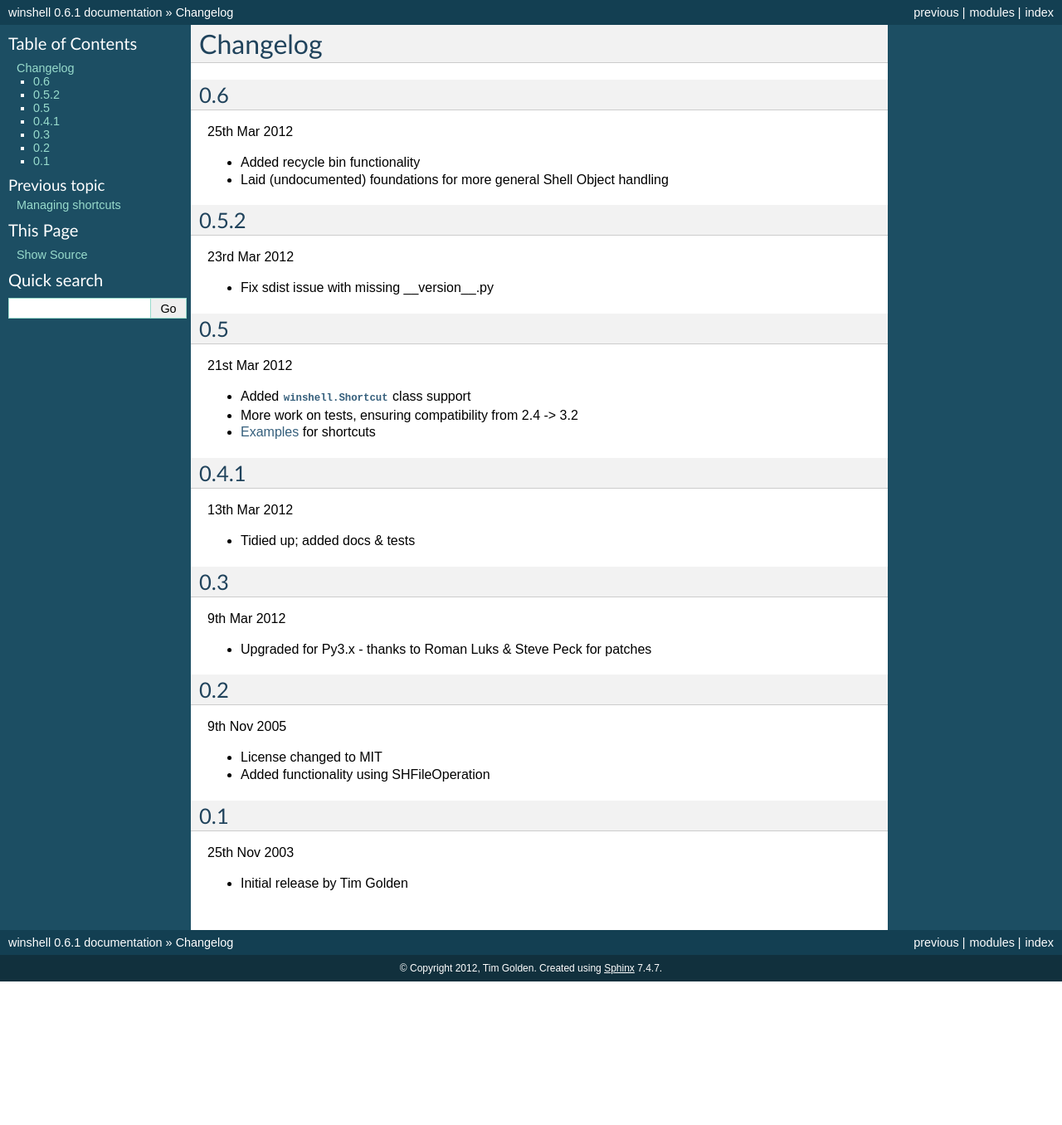
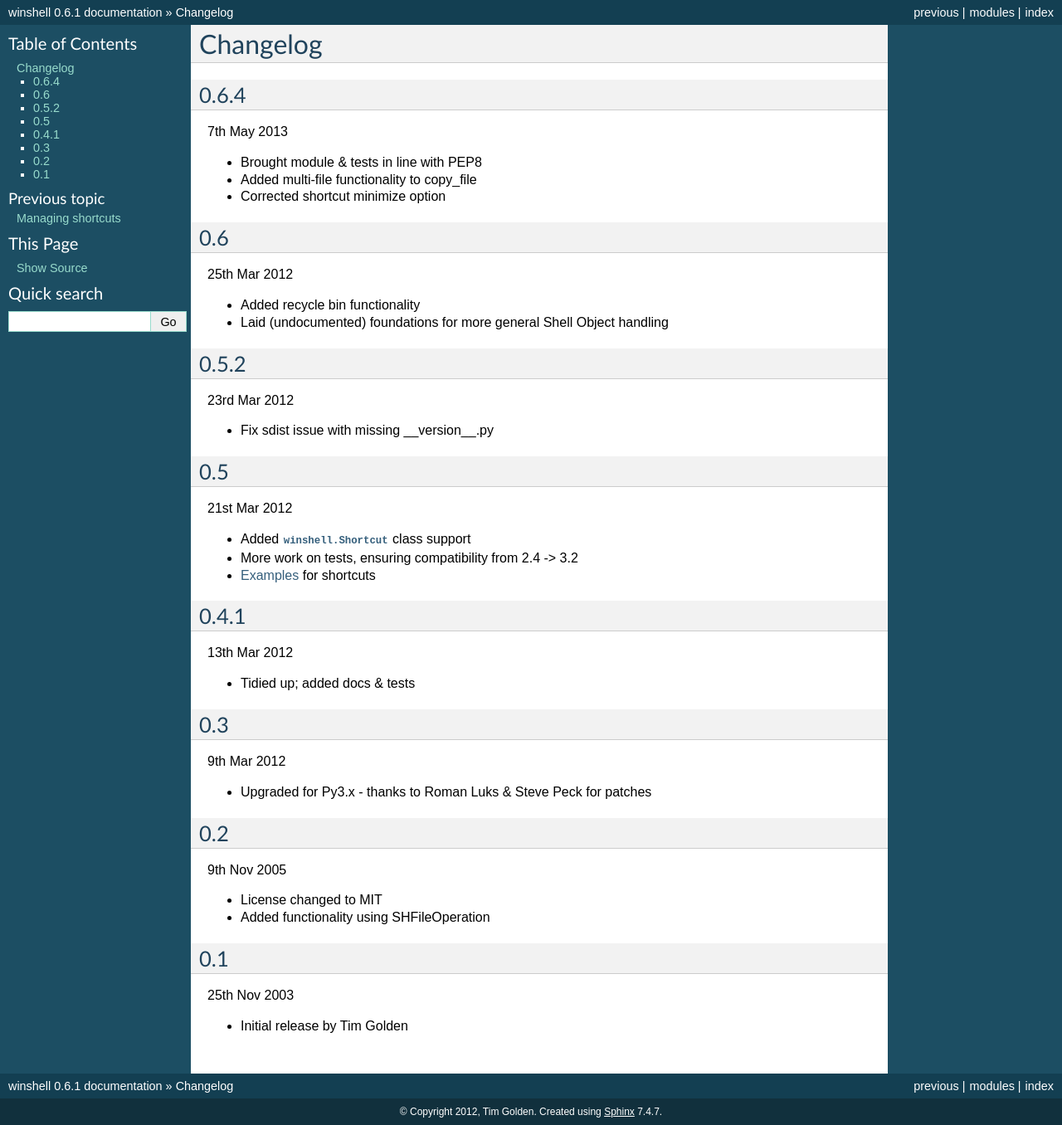
Before and after one commit to tjguk/winshell, a Sphinx documentation site: the page built from docs/changelog.rst, in a window 1280 px wide. Shown: the whole page at 83% size. Built offline with Sphinx 7.4.7, drawn with Linux system fonts in a browser that asks for light colours; before the commit the page ends 1183 px from its top, so only the background shows below that.

Commit message:
Added changelog for v0.6.4

```diff
--- a/docs/changelog.rst
+++ b/docs/changelog.rst
@@ -1,5 +1,14 @@
 Changelog
 =========
+
+0.6.4
+-----
+
+7th May 2013
+
+* Brought module & tests in line with PEP8
+* Added multi-file functionality to copy_file
+* Corrected shortcut minimize option
 
 0.6
 ---
```
